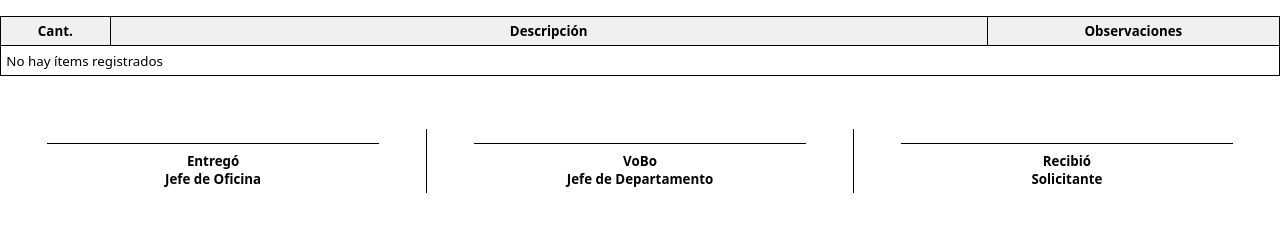
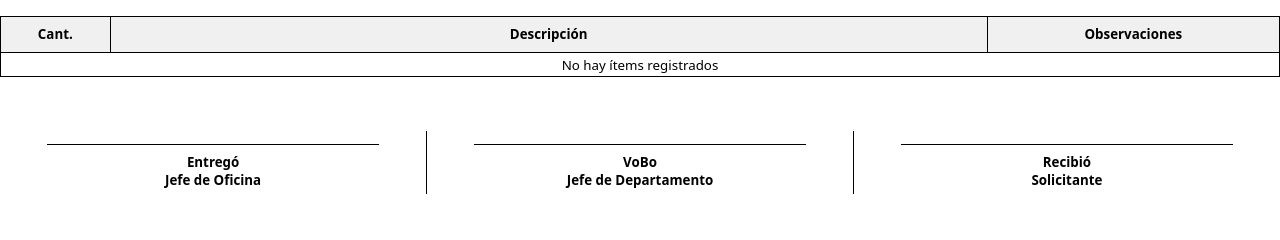
Before and after one commit to CHEOCARMINE/Control_Inventario_IMSS, a Django app: template salidas/templates/salidas/vale_pdf.html in a window 1280 px wide. Shown: the part 238-478 px from the top of the page. Run offline with Django 5.2, Linux system fonts and the light colour scheme; the template is opened without the code that fills it, so the values that code supplies are empty; parts of the project's set-up code (start-up, migrations or seed data) failed here and were passed over.

Commit message:
feat(items-table): mejorar diseño de tabla y mostrar número de serie
- Definidos anchos fijos en mm para columnas Cant. (15 mm), Descripción (auto) y Observaciones (60 mm)
- Activado `table-layout: fixed`, centrado de texto y padding ajustado para un layout más compacto y legible
- Encabezados de tabla en negrita y tamaño de fila optimizado
- Agregado control en plantilla para incluir “No. de serie: {{…}}” en la celda de Descripción solo si existe el dato

```diff
--- a/salidas/static/salidas/css/vale.css
+++ b/salidas/static/salidas/css/vale.css
@@ -102,9 +102,10 @@ body {
 .items-table th,
 .items-table td {
     border: 1px solid #000;
-    padding: 4pt;
+    padding: 2pt 4pt;
     font-size: 10pt;
-    vertical-align: top;
+    vertical-align: middle;
+    text-align: center;
     word-wrap: break-word;
     overflow-wrap: break-word;
 }
@@ -112,12 +113,26 @@ body {
     background: #f0f0f0;
 }
 
+.items-table thead th {
+    padding: 2pt 4pt;
+    height: 8mm;
+    font-size: 10pt;
+    vertical-align: middle;
+    text-align: center;
+    font-weight: bold;
+}
+
 /* Ajuste específico de celdas */
 .cell-qty {
     text-align: center;
+    width: 15mm !important;
 }
 .cell-obs {
     min-height: 8mm;
+    width: 60mm !important;
+}
+.cell-desc {
+    width: auto !important;
 }
 
 /* PIE DE FIRMAS */
--- a/salidas/templates/salidas/vale_pdf.html
+++ b/salidas/templates/salidas/vale_pdf.html
@@ -79,6 +79,9 @@
                 {{ detalle.producto.marca }},
                 {{ detalle.producto.color }},
                 {{ detalle.producto.modelo }}
+                {% if detalle.producto.numero_serie %}
+                    , No. de serie: {{ detalle.producto.numero_serie }}
+                {% endif %}
                 </td>
                 <td class="cell-obs">{{ detalle.observaciones }}</td>
             </tr>
```
